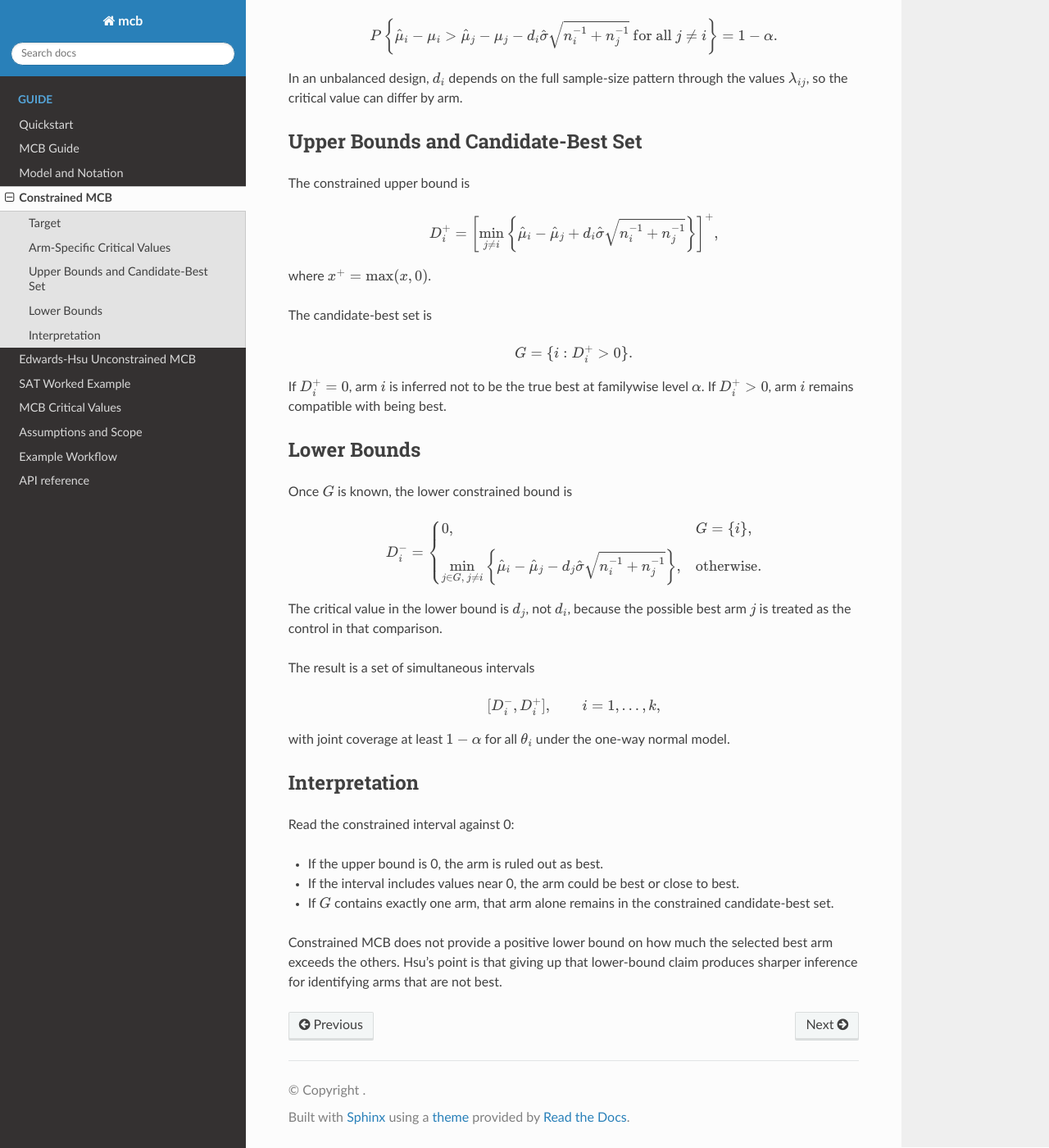
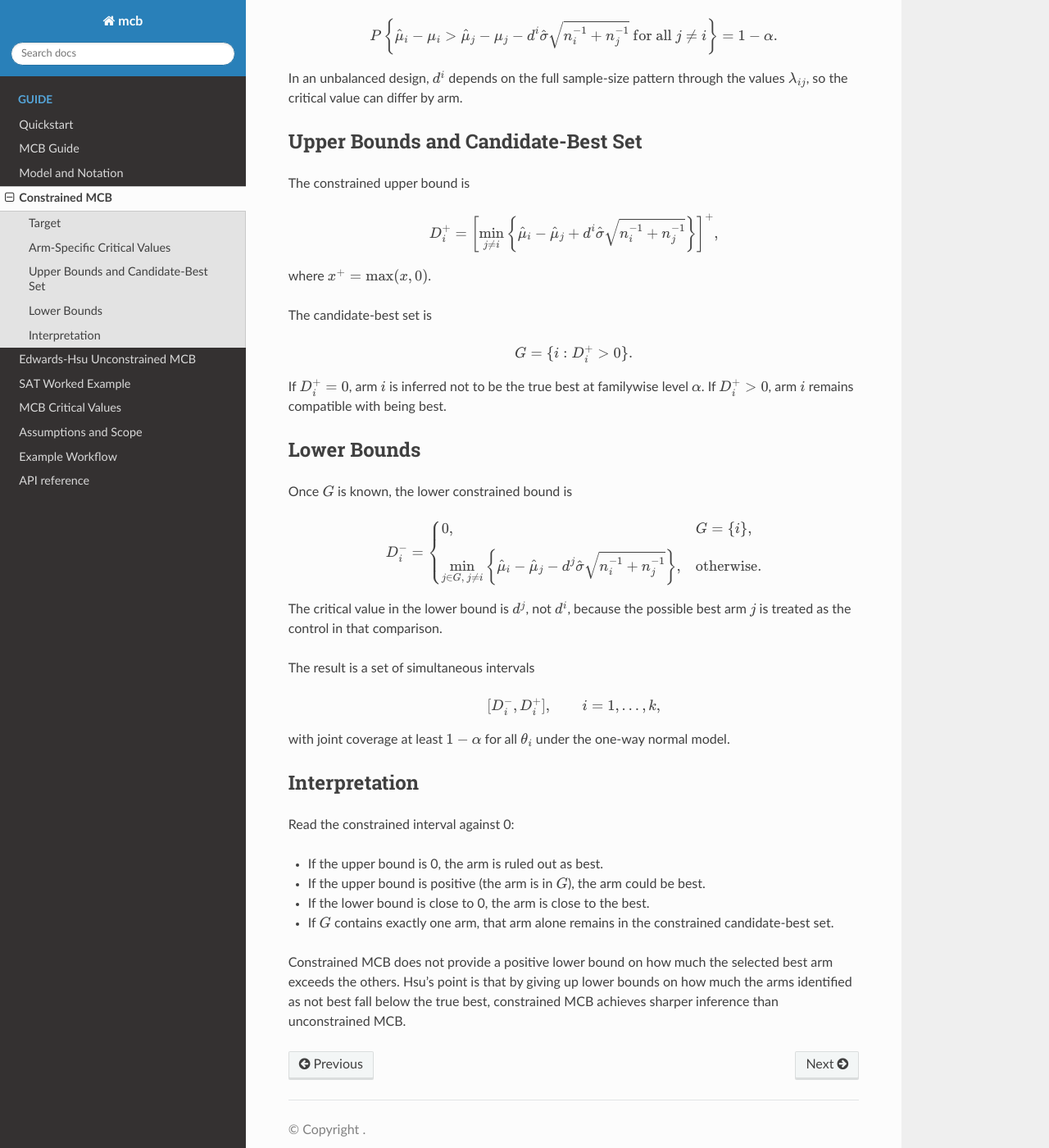
Before and after one commit to johnswyou/mcb, a Sphinx documentation site: the page built from docs/constrained_mcb.md, in a window 1280 px wide and 1400 px high, scrolled down 755 px. Shown: the whole window at 82% size. Built offline with Sphinx 7.4.7 and the Read the Docs theme 3.1.0, drawn with Linux system fonts in a browser that asks for light colours.

Commit message:
Align docs and tests with Hsu (1996)
- Test the Edwards-Hsu SAT example (Section 4.2.5) at nu = infinity,
  and note that the book's constrained SAT critical values (4.1.5) are
  finite-df values despite its text.
- Fix the Edwards-Hsu reading rule: i in S implies U_i = 0, not the
  reverse.
- Match the book on coverage (at least 1 - alpha), the constrained-MCB
  reading rules, what constrained MCB gives up, and d^i / |d|^i notation.
- Correct the Engineering Edwards-Hsu lower bound in the SAT example.
- Let the Appendix E extractor read alpha from its own line, with a test.

Co-Authored-By: Claude Opus 5.5 <noreply@anthropic.com>

```diff
--- a/docs/constrained_mcb.md
+++ b/docs/constrained_mcb.md
@@ -20,20 +20,20 @@ The simultaneous intervals are constrained to contain 0. This reflects the role
 
 ## Arm-Specific Critical Values
 
-For each focal arm $i$, let $d_i$ be the one-sided Dunnett-with-control critical value computed as if arm $i$ were the control. It is chosen so that
+For each focal arm $i$, let $d^i$ be the one-sided Dunnett-with-control critical value computed as if arm $i$ were the control. It is chosen so that
 
 $$
 P\left\{
 \hat{\mu}_i - \mu_i
 >
 \hat{\mu}_j - \mu_j
-- d_i\hat{\sigma}\sqrt{n_i^{-1} + n_j^{-1}}
+- d^i\hat{\sigma}\sqrt{n_i^{-1} + n_j^{-1}}
 \text{ for all } j \neq i
 \right\}
 = 1-\alpha.
 $$
 
-In an unbalanced design, $d_i$ depends on the full sample-size pattern through the values $\lambda_{ij}$, so the critical value can differ by arm.
+In an unbalanced design, $d^i$ depends on the full sample-size pattern through the values $\lambda_{ij}$, so the critical value can differ by arm.
 
 ## Upper Bounds and Candidate-Best Set
 
@@ -46,7 +46,7 @@ D_i^+
 \min_{j \neq i}
 \left\{
 \hat{\mu}_i - \hat{\mu}_j
-+ d_i\hat{\sigma}\sqrt{n_i^{-1} + n_j^{-1}}
++ d^i\hat{\sigma}\sqrt{n_i^{-1} + n_j^{-1}}
 \right\}
 \right]^+,
 $$
@@ -73,13 +73,13 @@ D_i^- =
 \min_{j \in G,\ j \neq i}
 \left\{
 \hat{\mu}_i - \hat{\mu}_j
-- d_j\hat{\sigma}\sqrt{n_i^{-1} + n_j^{-1}}
+- d^j\hat{\sigma}\sqrt{n_i^{-1} + n_j^{-1}}
 \right\},
 & \text{otherwise.}
 \end{cases}
 $$
 
-The critical value in the lower bound is $d_j$, not $d_i$, because the possible best arm $j$ is treated as the control in that comparison.
+The critical value in the lower bound is $d^j$, not $d^i$, because the possible best arm $j$ is treated as the control in that comparison.
 
 The result is a set of simultaneous intervals
 
@@ -95,7 +95,8 @@ with joint coverage at least $1-\alpha$ for all $\theta_i$ under the one-way nor
 Read the constrained interval against 0:
 
 - If the upper bound is 0, the arm is ruled out as best.
-- If the interval includes values near 0, the arm could be best or close to best.
+- If the upper bound is positive (the arm is in $G$), the arm could be best.
+- If the lower bound is close to 0, the arm is close to the best.
 - If $G$ contains exactly one arm, that arm alone remains in the constrained candidate-best set.
 
-Constrained MCB does not provide a positive lower bound on how much the selected best arm exceeds the others. Hsu's point is that giving up that lower-bound claim produces sharper inference for identifying arms that are not best.
+Constrained MCB does not provide a positive lower bound on how much the selected best arm exceeds the others. Hsu's point is that by giving up lower bounds on how much the arms identified as not best fall below the true best, constrained MCB achieves sharper inference than unconstrained MCB.
```
Also changed, not shown: docs/assumptions.md (+2 -2 lines), docs/edwards_hsu.md (+7 -7 lines), docs/sat_example.md (+6 -4 lines), 3 other files.
